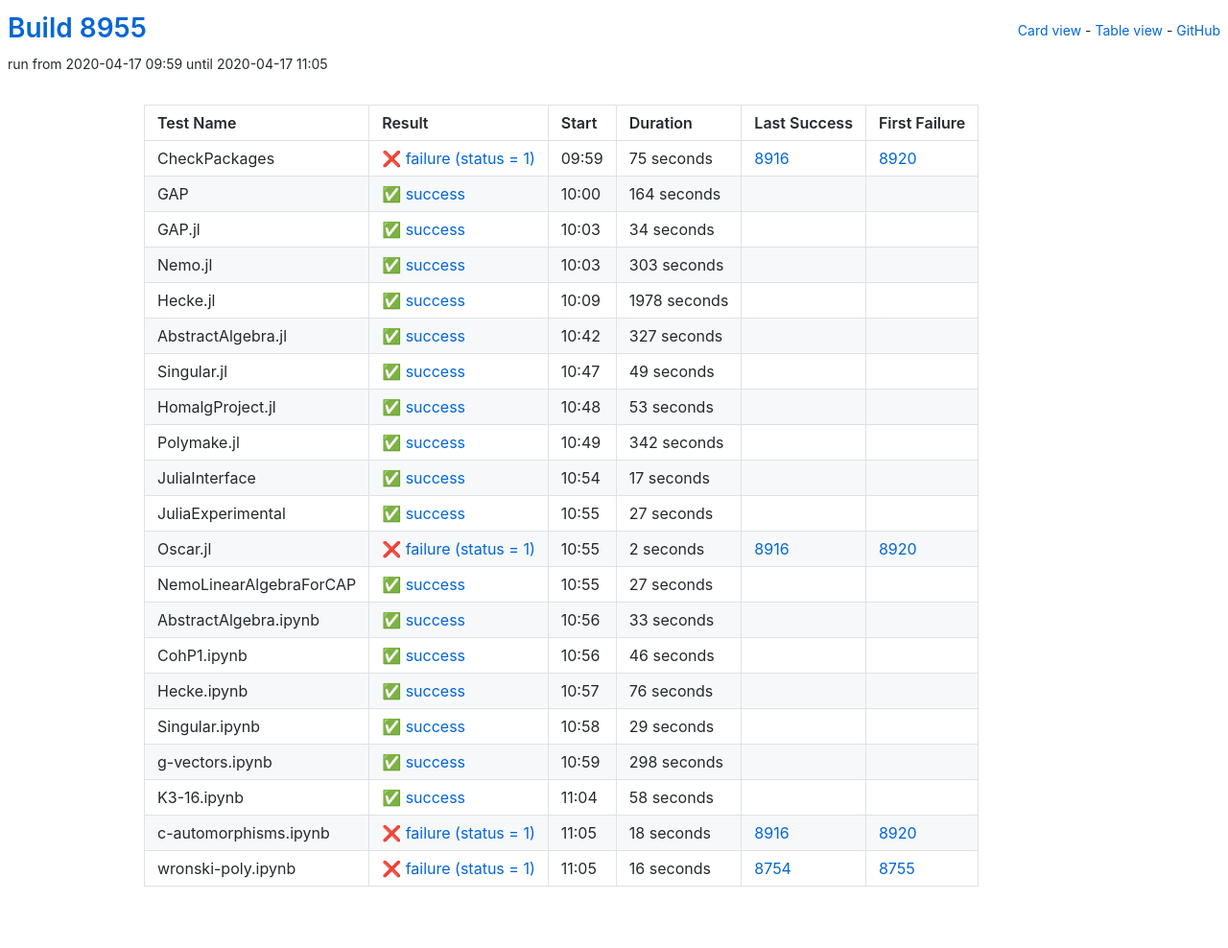
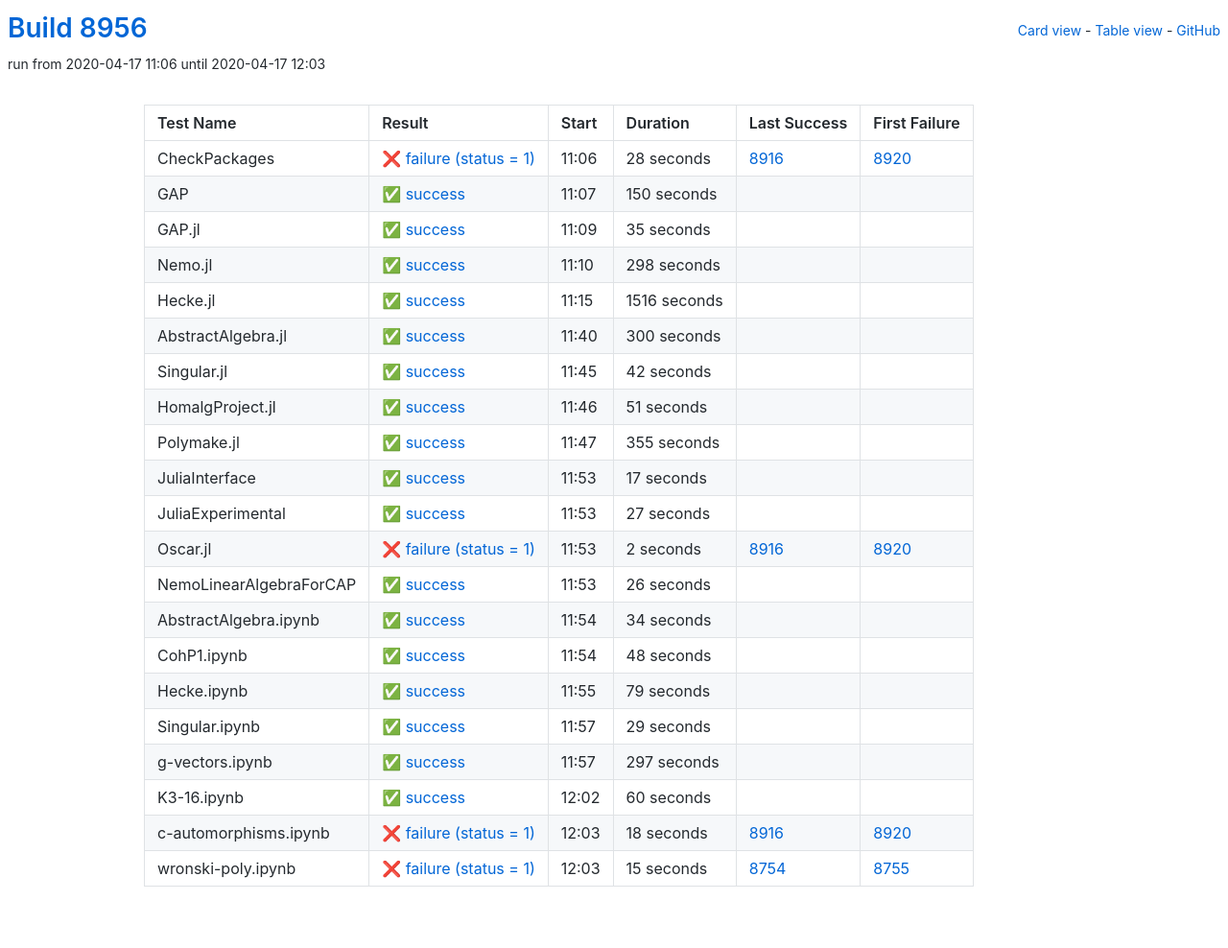
Before and after one commit to oscar-system/oscar-ci-status, a Jekyll site: the page built from table.html, in a window 1280 px wide. Shown: the whole page at 96% size. Built offline with Jekyll 4.4.1, drawn with Linux system fonts in a browser that asks for light colours.

Commit message:
Build 8956

```diff
--- a/_data/ci.yml
+++ b/_data/ci.yml
@@ -1,27 +1,148 @@
-build: 8955
-build_url: https://oscarci.mathematik.uni-kl.de/job/oscar/8955/
+build: 8956
+build_url: https://oscarci.mathematik.uni-kl.de/job/oscar/8956/
 job: oscar
 tests:
-- duration: 75
+- duration: 28
   exitcode: 1
   first_failure: 8920
   first_failure_url: https://oscarci.mathematik.uni-kl.de/job/oscar/8920/
   last_success: 8916
   last_success_url: https://oscarci.mathematik.uni-kl.de/job/oscar/8916/
-  log: https://oscarci.mathematik.uni-kl.de/job/oscar/8955/artifact/logs/build-8955/CheckPackages.log
+  log: https://oscarci.mathematik.uni-kl.de/job/oscar/8956/artifact/logs/build-8956/CheckPackages.log
   name: CheckPackages
-  start: 2020-04-17 09:59
+  start: 2020-04-17 11:06
   status: failure
   success: false
-- duration: 164
+- duration: 150
   exitcode: 0
   first_failure: false
   first_failure_url: null
   last_success: false
   last_success_url: null
-  log: https://oscarci.mathematik.uni-kl.de/job/oscar/8955/artifact/logs/build-8955/GAP.log
+  log: https://oscarci.mathematik.uni-kl.de/job/oscar/8956/artifact/logs/build-8956/GAP.log
   name: GAP
-  start: 2020-04-17 10:00
+  start: 2020-04-17 11:07
+  status: success
+  success: true
+- duration: 35
+  exitcode: 0
+  first_failure: false
+  first_failure_url: null
+  last_success: false
+  last_success_url: null
+  log: https://oscarci.mathematik.uni-kl.de/job/oscar/8956/artifact/logs/build-8956/GAP.jl.log
+  name: GAP.jl
+  start: 2020-04-17 11:09
+  status: success
+  success: true
+- duration: 298
+  exitcode: 0
+  first_failure: false
+  first_failure_url: null
+  last_success: false
+  last_success_url: null
+  log: https://oscarci.mathematik.uni-kl.de/job/oscar/8956/artifact/logs/build-8956/Nemo.jl.log
+  name: Nemo.jl
+  start: 2020-04-17 11:10
+  status: success
+  success: true
+- duration: 1516
+  exitcode: 0
+  first_failure: false
+  first_failure_url: null
+  last_success: false
+  last_success_url: null
+  log: https://oscarci.mathematik.uni-kl.de/job/oscar/8956/artifact/logs/build-8956/Hecke.jl.log
+  name: Hecke.jl
+  start: 2020-04-17 11:15
+  status: success
+  success: true
+- duration: 300
+  exitcode: 0
+  first_failure: false
+  first_failure_url: null
+  last_success: false
+  last_success_url: null
+  log: https://oscarci.mathematik.uni-kl.de/job/oscar/8956/artifact/logs/build-8956/AbstractAlgebra.jl.log
+  name: AbstractAlgebra.jl
+  start: 2020-04-17 11:40
+  status: success
+  success: true
+- duration: 42
+  exitcode: 0
+  first_failure: false
+  first_failure_url: null
+  last_success: false
+  last_success_url: null
+  log: https://oscarci.mathematik.uni-kl.de/job/oscar/8956/artifact/logs/build-8956/Singular.jl.log
+  name: Singular.jl
+  start: 2020-04-17 11:45
+  status: success
+  success: true
+- duration: 51
+  exitcode: 0
+  first_failure: false
+  first_failure_url: null
+  last_success: false
+  last_success_url: null
+  log: https://oscarci.mathematik.uni-kl.de/job/oscar/8956/artifact/logs/build-8956/HomalgProject.jl.log
+  name: HomalgProject.jl
+  start: 2020-04-17 11:46
+  status: success
+  success: true
+- duration: 355
+  exitcode: 0
+  first_failure: false
+  first_failure_url: null
+  last_success: false
+  last_success_url: null
+  log: https://oscarci.mathematik.uni-kl.de/job/oscar/8956/artifact/logs/build-8956/Polymake.jl.log
+  name: Polymake.jl
+  start: 2020-04-17 11:47
+  status: success
+  success: true
+- duration: 17
+  exitcode: 0
+  first_failure: false
+  first_failure_url: null
+  last_success: false
+  last_success_url: null
+  log: https://oscarci.mathematik.uni-kl.de/job/oscar/8956/artifact/logs/build-8956/JuliaInterface.log
+  name: JuliaInterface
+  start: 2020-04-17 11:53
+  status: success
+  success: true
+- duration: 27
+  exitcode: 0
+  first_failure: false
+  first_failure_url: null
+  last_success: false
+  last_success_url: null
+  log: https://oscarci.mathematik.uni-kl.de/job/oscar/8956/artifact/logs/build-8956/JuliaExperimental.log
+  name: JuliaExperimental
+  start: 2020-04-17 11:53
+  status: success
+  success: true
+- duration: 2
+  exitcode: 1
+  first_failure: 8920
+  first_failure_url: https://oscarci.mathematik.uni-kl.de/job/oscar/8920/
+  last_success: 8916
+  last_success_url: https://oscarci.mathematik.uni-kl.de/job/oscar/8916/
+  log: https://oscarci.mathematik.uni-kl.de/job/oscar/8956/artifact/logs/build-8956/Oscar.jl.log
+  name: Oscar.jl
+  start: 2020-04-17 11:53
+  status: failure
+  success: false
+- duration: 26
+  exitcode: 0
+  first_failure: false
+  first_failure_url: null
+  last_success: false
+  last_success_url: null
+  log: https://oscarci.mathematik.uni-kl.de/job/oscar/8956/artifact/logs/build-8956/NemoLinearAlgebraForCAP.log
+  name: NemoLinearAlgebraForCAP
+  start: 2020-04-17 11:53
   status: success
   success: true
 - duration: 34
@@ -30,152 +151,31 @@ tests:
   first_failure_url: null
   last_success: false
   last_success_url: null
-  log: https://oscarci.mathematik.uni-kl.de/job/oscar/8955/artifact/logs/build-8955/GAP.jl.log
-  name: GAP.jl
-  start: 2020-04-17 10:03
+  log: https://oscarci.mathematik.uni-kl.de/job/oscar/8956/artifact/logs/build-8956/AbstractAlgebra.ipynb.log
+  name: AbstractAlgebra.ipynb
+  start: 2020-04-17 11:54
   status: success
   success: true
-- duration: 303
+- duration: 48
   exitcode: 0
   first_failure: false
   first_failure_url: null
   last_success: false
   last_success_url: null
-  log: https://oscarci.mathematik.uni-kl.de/job/oscar/8955/artifact/logs/build-8955/Nemo.jl.log
-  name: Nemo.jl
-  start: 2020-04-17 10:03
+  log: https://oscarci.mathematik.uni-kl.de/job/oscar/8956/artifact/logs/build-8956/CohP1.ipynb.log
+  name: CohP1.ipynb
+  start: 2020-04-17 11:54
   status: success
   success: true
-- duration: 1978
+- duration: 79
   exitcode: 0
   first_failure: false
   first_failure_url: null
   last_success: false
   last_success_url: null
-  log: https://oscarci.mathematik.uni-kl.de/job/oscar/8955/artifact/logs/build-8955/Hecke.jl.log
-  name: Hecke.jl
-  start: 2020-04-17 10:09
-  status: success
-  success: true
-- duration: 327
-  exitcode: 0
-  first_failure: false
-  first_failure_url: null
-  last_success: false
-  last_success_url: null
-  log: https://oscarci.mathematik.uni-kl.de/job/oscar/8955/artifact/logs/build-8955/AbstractAlgebra.jl.log
-  name: AbstractAlgebra.jl
-  start: 2020-04-17 10:42
-  status: success
-  success: true
-- duration: 49
-  exitcode: 0
-  first_failure: false
-  first_failure_url: null
-  last_success: false
-  last_success_url: null
-  log: https://oscarci.mathematik.uni-kl.de/job/oscar/8955/artifact/logs/build-8955/Singular.jl.log
-  name: Singular.jl
-  start: 2020-04-17 10:47
-  status: success
-  success: true
-- duration: 53
-  exitcode: 0
-  first_failure: false
-  first_failure_url: null
-  last_success: false
-  last_success_url: null
-  log: https://oscarci.mathematik.uni-kl.de/job/oscar/8955/artifact/logs/build-8955/HomalgProject.jl.log
-  name: HomalgProject.jl
-  start: 2020-04-17 10:48
-  status: success
-  success: true
-- duration: 342
-  exitcode: 0
-  first_failure: false
-  first_failure_url: null
-  last_success: false
-  last_success_url: null
-  log: https://oscarci.mathematik.uni-kl.de/job/oscar/8955/artifact/logs/build-8955/Polymake.jl.log
-  name: Polymake.jl
-  start: 2020-04-17 10:49
-  status: success
-  success: true
-- duration: 17
-  exitcode: 0
-  first_failure: false
-  first_failure_url: null
-  last_success: false
-  last_success_url: null
-  log: https://oscarci.mathematik.uni-kl.de/job/oscar/8955/artifact/logs/build-8955/JuliaInterface.log
-  name: JuliaInterface
-  start: 2020-04-17 10:54
-  status: success
-  success: true
-- duration: 27
-  exitcode: 0
-  first_failure: false
-  first_failure_url: null
-  last_success: false
-  last_success_url: null
-  log: https://oscarci.mathematik.uni-kl.de/job/oscar/8955/artifact/logs/build-8955/JuliaExperimental.log
-  name: JuliaExperimental
-  start: 2020-04-17 10:55
-  status: success
-  success: true
-- duration: 2
-  exitcode: 1
-  first_failure: 8920
-  first_failure_url: https://oscarci.mathematik.uni-kl.de/job/oscar/8920/
-  last_success: 8916
-  last_success_url: https://oscarci.mathematik.uni-kl.de/job/oscar/8916/
-  log: https://oscarci.mathematik.uni-kl.de/job/oscar/8955/artifact/logs/build-8955/Oscar.jl.log
-  name: Oscar.jl
-  start: 2020-04-17 10:55
-  status: failure
-  success: false
-- duration: 27
-  exitcode: 0
-  first_failure: false
-  first_failure_url: null
-  last_success: false
-  last_success_url: null
-  log: https://oscarci.mathematik.uni-kl.de/job/oscar/8955/artifact/logs/build-8955/NemoLinearAlgebraForCAP.log
-  name: NemoLinearAlgebraForCAP
-  start: 2020-04-17 10:55
-  status: success
-  success: true
-- duration: 33
-  exitcode: 0
-  first_failure: false
-  first_failure_url: null
-  last_success: false
-  last_success_url: null
-  log: https://oscarci.mathematik.uni-kl.de/job/oscar/8955/artifact/logs/build-8955/AbstractAlgebra.ipynb.log
-  name: AbstractAlgebra.ipynb
-  start: 2020-04-17 10:56
-  status: success
-  success: true
-- duration: 46
-  exitcode: 0
-  first_failure: false
-  first_failure_url: null
-  last_success: false
-  last_success_url: null
-  log: https://oscarci.mathematik.uni-kl.de/job/oscar/8955/artifact/logs/build-8955/CohP1.ipynb.log
-  name: CohP1.ipynb
-  start: 2020-04-17 10:56
-  status: success
-  success: true
-- duration: 76
-  exitcode: 0
-  first_failure: false
-  first_failure_url: null
-  last_success: false
-  last_success_url: null
-  log: https://oscarci.mathematik.uni-kl.de/job/oscar/8955/artifact/logs/build-8955/Hecke.ipynb.log
+  log: https://oscarci.mathematik.uni-kl.de/job/oscar/8956/artifact/logs/build-8956/Hecke.ipynb.log
   name: Hecke.ipynb
-  start: 2020-04-17 10:57
+  start: 2020-04-17 11:55
   status: success
   success: true
 - duration: 29
@@ -184,31 +184,31 @@ tests:
   first_failure_url: null
   last_success: false
   last_success_url: null
-  log: https://oscarci.mathematik.uni-kl.de/job/oscar/8955/artifact/logs/build-8955/Singular.ipynb.log
+  log: https://oscarci.mathematik.uni-kl.de/job/oscar/8956/artifact/logs/build-8956/Singular.ipynb.log
   name: Singular.ipynb
-  start: 2020-04-17 10:58
+  start: 2020-04-17 11:57
   status: success
   success: true
-- duration: 298
+- duration: 297
   exitcode: 0
   first_failure: false
   first_failure_url: null
   last_success: false
   last_success_url: null
-  log: https://oscarci.mathematik.uni-kl.de/job/oscar/8955/artifact/logs/build-8955/g-vectors.ipynb.log
+  log: https://oscarci.mathematik.uni-kl.de/job/oscar/8956/artifact/logs/build-8956/g-vectors.ipynb.log
   name: g-vectors.ipynb
-  start: 2020-04-17 10:59
+  start: 2020-04-17 11:57
   status: success
   success: true
-- duration: 58
+- duration: 60
   exitcode: 0
   first_failure: false
   first_failure_url: null
   last_success: false
   last_success_url: null
-  log: https://oscarci.mathematik.uni-kl.de/job/oscar/8955/artifact/logs/build-8955/K3-16.ipynb.log
+  log: https://oscarci.mathematik.uni-kl.de/job/oscar/8956/artifact/logs/build-8956/K3-16.ipynb.log
   name: K3-16.ipynb
-  start: 2020-04-17 11:04
+  start: 2020-04-17 12:02
   status: success
   success: true
 - duration: 18
@@ -217,19 +217,19 @@ tests:
   first_failure_url: https://oscarci.mathematik.uni-kl.de/job/oscar/8920/
   last_success: 8916
   last_success_url: https://oscarci.mathematik.uni-kl.de/job/oscar/8916/
-  log: https://oscarci.mathematik.uni-kl.de/job/oscar/8955/artifact/logs/build-8955/c-automorphisms.ipynb.log
+  log: https://oscarci.mathematik.uni-kl.de/job/oscar/8956/artifact/logs/build-8956/c-automorphisms.ipynb.log
   name: c-automorphisms.ipynb
-  start: 2020-04-17 11:05
+  start: 2020-04-17 12:03
   status: failure
   success: false
-- duration: 16
+- duration: 15
   exitcode: 1
   first_failure: 8755
   first_failure_url: https://oscarci.mathematik.uni-kl.de/job/oscar/8755/
   last_success: 8754
   last_success_url: https://oscarci.mathematik.uni-kl.de/job/oscar/8754/
-  log: https://oscarci.mathematik.uni-kl.de/job/oscar/8955/artifact/logs/build-8955/wronski-poly.ipynb.log
+  log: https://oscarci.mathematik.uni-kl.de/job/oscar/8956/artifact/logs/build-8956/wronski-poly.ipynb.log
   name: wronski-poly.ipynb
-  start: 2020-04-17 11:05
+  start: 2020-04-17 12:03
   status: failure
   success: false
```
Also changed, not shown: README.md.
